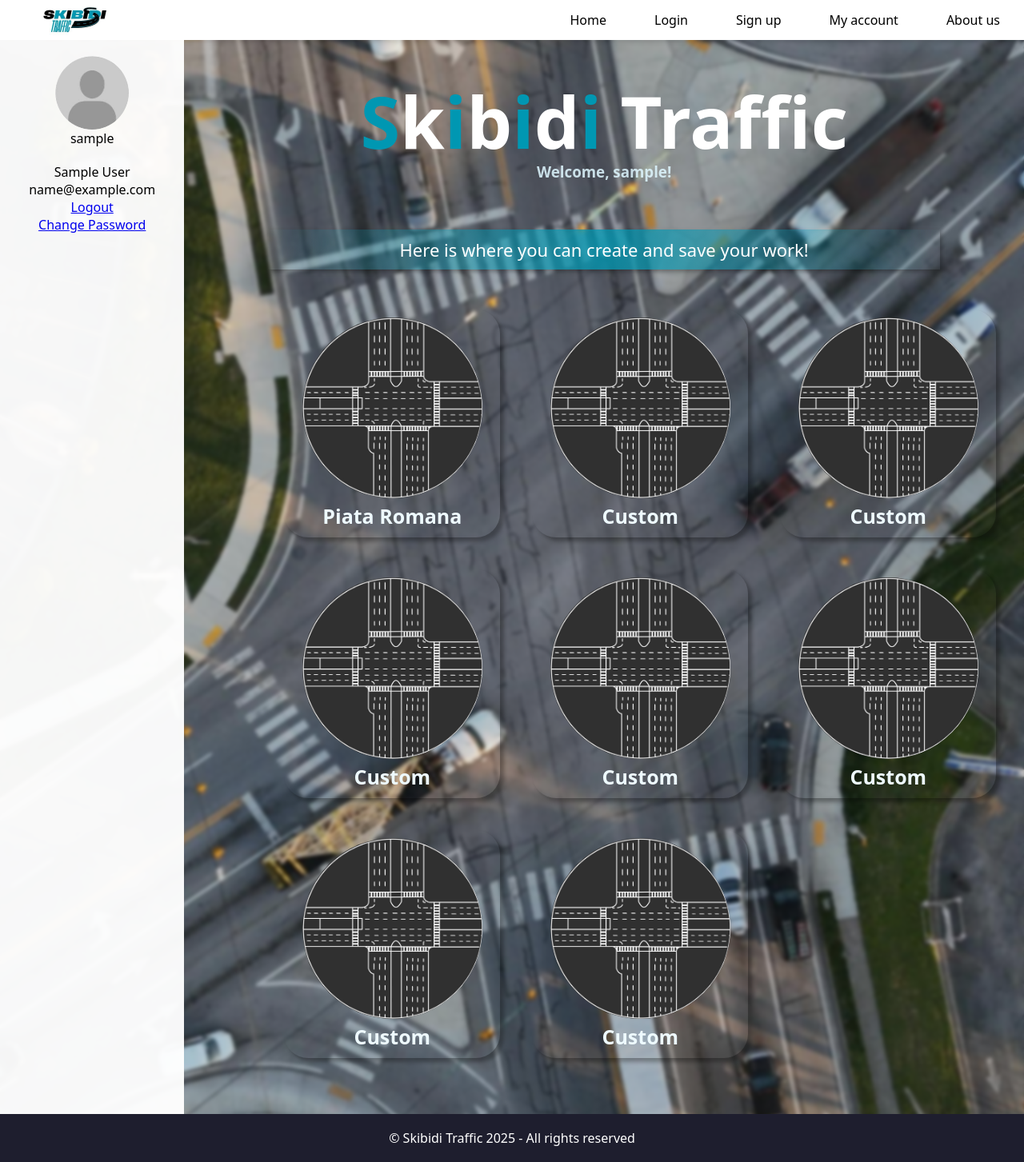
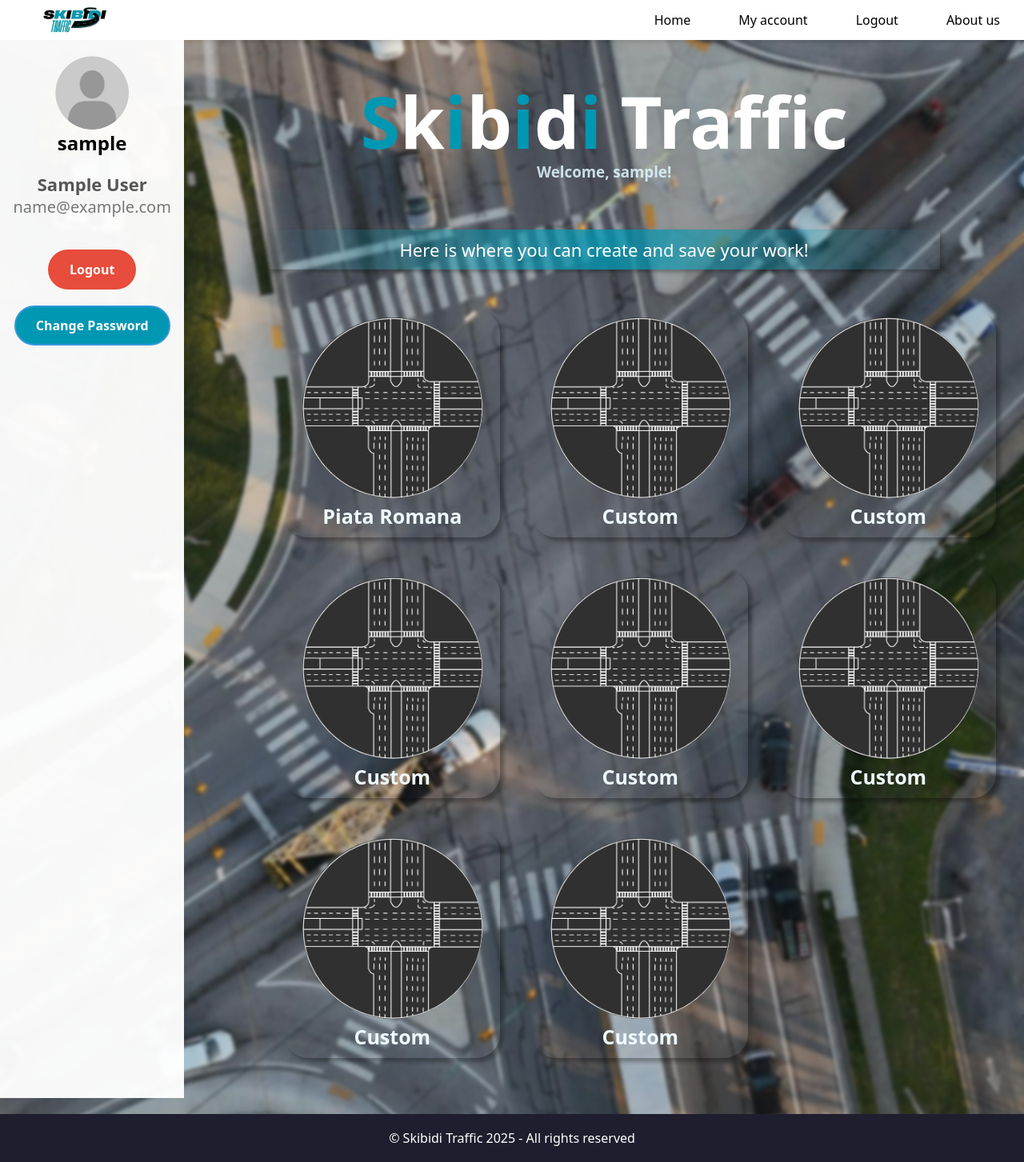
Before and after one commit to rarescozma25/MDS_Project_Traffic, a Django app: page /Skibidi_traffic/profile in a window 1280 px wide. Shown: the whole page at 80% size. Run offline with Django 5.2, Linux system fonts and the light colour scheme; the visitor is signed in with stand-in values (Sample User, id 1).

Commit message:
Schimbari aparitii butoane login/signup

```diff
--- a/skibidi_traffic_app/forms.py
+++ b/skibidi_traffic_app/forms.py
@@ -3,7 +3,6 @@
 from django.contrib.auth.forms import UserCreationForm
 from django.contrib.auth.models import User
 from django.contrib.auth.forms import AuthenticationForm #Pt formularul de login
-from django.contrib.auth.forms import PasswordChangeForm
 
 class CustomAuthenticationForm(AuthenticationForm):
     ramane_logat = forms.BooleanField(
--- a/skibidi_traffic_app/templates/profile.html
+++ b/skibidi_traffic_app/templates/profile.html
@@ -641,6 +641,65 @@
         .user-info > #nume-prenume{
             margin-top: 20px;
         }
+        .btn {
+            display: inline-block;
+            padding: 12px 25px;
+            font-size: 16px;
+            font-weight: 600;
+            text-align: center;
+            text-decoration: none; /* Remove underline */
+            border-radius: 50px; /* More rounded corners */
+            margin: 10px 0;
+            transition: background-color 0.3s ease, transform 0.3s ease;
+            cursor: pointer;
+        }
+
+        /* Specific styles for Logout button */
+        .logout-btn {
+            margin-top: 40px;
+            background-color: #e74c3c;
+            color: white;
+            border: 2px solid #e74c3c;
+        }
+
+        .logout-btn:hover {
+            background-color: #c0392b;
+            transform: scale(1.05);
+        }
+
+        .change-password-btn {
+            background-color: #0097B2;
+            color: white;
+            border: 2px solid #3498db;
+        }
+
+        .change-password-btn:hover {
+            background-color: #2980b9;
+            transform: scale(1.05);
+        }
+
+        .btn + .btn {
+            margin-top: 10px;
+        }
+        #username {
+            font-size: 24px;
+            font-weight: 800;
+        }
+        #nume-prenume {
+            font-size: 22px;
+            font-weight: 600;
+            color: #555;
+        }
+        #email {
+            font-size: 20px;
+            font-weight: 500;
+            color: #777;
+        }
+        .user-info {
+            margin-bottom: 20px;
+        }
+
+
     </style>
 </head>
 <body>
@@ -656,24 +715,38 @@
         </ul>
         <ul>
             {% load static %}
-            <li><a href="#"><img id = "logo" src="{% static 'images/logo.jpg' %}" alt="SkibidiTraffic"></a></li>
+            <li><a href="#"><img id="logo" src="{% static 'images/logo.jpg' %}" alt="SkibidiTraffic"></a></li>
             <li class="hideOnMobile"><a href="{% url 'home' %}">Home</a></li>
-            <li class="hideOnMobile"><a href="{% url 'login' %}">Login</a></li>
-            <li class="hideOnMobile"><a href="{% url 'signup' %}">Sign up</a></li>
-            <li class="hideOnMobile"><a href="{% url 'profile' %}">My account</a></li>
+
+            {% if user.is_authenticated %}
+                <li class="hideOnMobile"><a href="{% url 'profile' %}">My account</a></li>
+                <li class="hideOnMobile"><a href="{% url 'logout' %}">Logout</a></li>
+            {% else %}
+                <li class="hideOnMobile"><a href="{% url 'login' %}">Login</a></li>
+                <li class="hideOnMobile"><a href="{% url 'signup' %}">Sign up</a></li>
+            {% endif %}
+
             <li class="hideOnMobile"><a href="{% url 'aboutus' %}">About us</a></li>
-            <li class="menu-button"onclick=showSidebar()><a href="#"><svg xmlns="http://www.w3.org/2000/svg" height="24px" viewBox="0 -960 960 960" width="24px" fill="#1f1f1f"><path d="M120-240v-80h720v80H120Zm0-200v-80h720v80H120Zm0-200v-80h720v80H120Z"/></svg></a></li>
+            <li class="menu-button" onclick="showSidebar()">
+                <a href="#">
+                    <svg xmlns="http://www.w3.org/2000/svg" height="24px" viewBox="0 -960 960 960" width="24px" fill="#1f1f1f">
+                        <path d="M120-240v-80h720v80H120Zm0-200v-80h720v80H120Zm0-200v-80h720v80H120Z"/>
+                    </svg>
+                </a>
+            </li>
         </ul>
     </nav>
     <div class="container-profile-page">
-        <div class="user-info">
             {% load static %}
-            <img src="{% static 'images\no_profile_pic.jpg' %}" alt="">
-            <div id="username">{{ request.user.username }}</div>
-            <div id="nume-prenume">{{ request.user.first_name }} {{ request.user.last_name }}</div>
-            <div id="email">{{ request.user.email }}</div>
-            <a href="{% url 'logout' %}">Logout</a>
-            <a href="{% url 'changepassword' %}">Change Password</a>
+            <div class="user-info">
+                <img src="{% static 'images\no_profile_pic.jpg' %}" alt="">
+                <div id="username" class="user-info-item">{{ request.user.username }}</div>
+                <div id="nume-prenume" class="user-info-item">{{ request.user.first_name }} {{ request.user.last_name }}</div>
+                <div id="email" class="user-info-item">{{ request.user.email }}</div>
+
+            <a href="{% url 'logout' %}" class="btn logout-btn">Logout</a>
+            <a href="{% url 'changepassword' %}" class="btn change-password-btn">Change Password</a>
+
 
         </div>
         <div class="not-user-info">
```
Also changed, not shown: skibidi_traffic_app/templates/home.html (+19 -10 lines), skibidi_traffic_app/templates/login.html (+17 -5 lines), skibidi_traffic_app/templates/signup.html (+17 -5 lines), skibidi_traffic_project/settings.py (+8 -5 lines).
